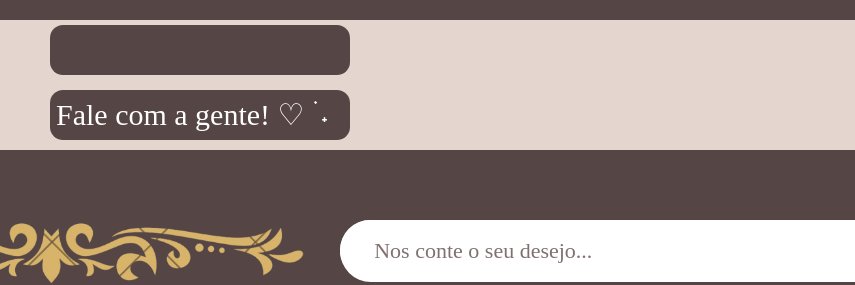
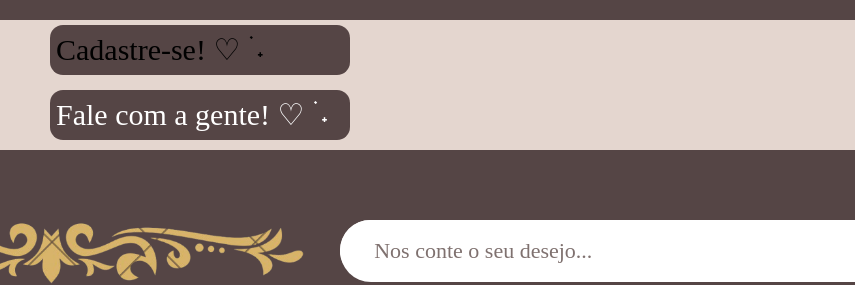
Before and after one commit to LaurinhaOrmy/DeliverySite-FrancescoAlGrano, a plain HTML site: page index.html in a window 1280 px wide. Shown: the top 285 px of the page, 0-855 px from the left. Drawn offline with Linux system fonts and the light colour scheme; a web font is replaced by a local one.

Commit message:
Update index.html

```diff
--- a/index.html
+++ b/index.html
@@ -18,7 +18,7 @@
     <div id="divlogo">
         <div id="botoesesquerda">
             <button class="butaoesquerdaheader">
-                <a  id="cadastrese" href=""></a>
+                <a  id="cadastrese" href="">Cadastre-se!  ♡ ࣪ ˖</a>
             </button>
             <button class="butaoesquerdaheader">
                 <a href="">Fale com a gente!  ♡ ࣪ ˖</a>
```
